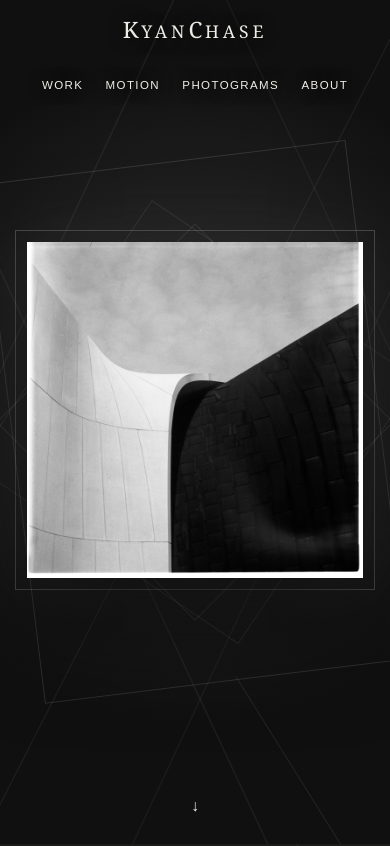
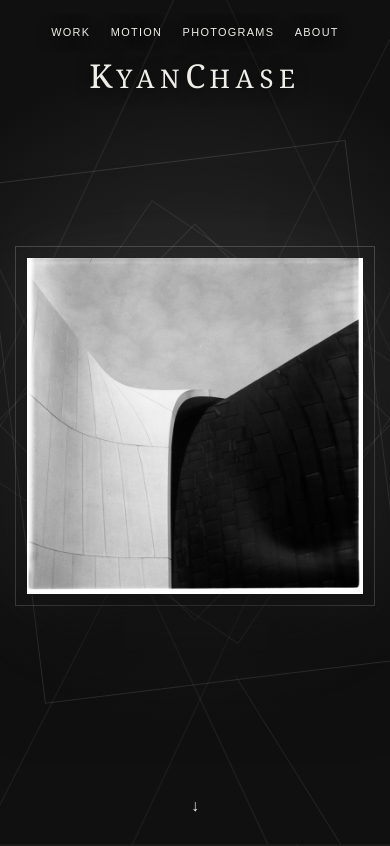
Before and after one commit to kyanchase/kyanchase.com, a Next.js app: page / in a window 390 px wide. Shown: the top 846 px of the page. Built offline with nearby package versions, Linux system fonts and the light colour scheme.

Commit message:
Improve mobile Safari header and safe areas

```diff
--- a/app/globals.css
+++ b/app/globals.css
@@ -13,6 +13,7 @@
 }
 
 html {
+  background: #101010;
   scroll-behavior: smooth;
 }
 
@@ -1001,26 +1002,34 @@ footer > a:last-child {
   .site-header {
     align-items: center;
     flex-direction: column;
-    gap: 1.15rem;
-    padding-top: 1.15rem;
+    gap: 0.7rem;
+    padding-bottom: 1.25rem;
+    padding-left: max(1rem, env(safe-area-inset-left));
+    padding-right: max(1rem, env(safe-area-inset-right));
+    padding-top: max(0.65rem, env(safe-area-inset-top));
   }
 
   .site-header .wordmark {
-    font-size: 1.05rem;
+    font-size: clamp(1.35rem, 6vw, 1.7rem);
     left: auto;
+    line-height: 1;
+    order: 2;
     position: relative;
     transform: none;
   }
 
   .home-page .site-header .wordmark {
-    font-size: 1.1rem;
+    font-size: clamp(1.5rem, 6.6vw, 1.85rem);
     top: auto;
     transform: none;
   }
 
   nav {
-    gap: 1.1rem;
+    gap: clamp(0.8rem, 4vw, 1.35rem);
+    justify-content: center;
     margin-left: 0;
+    order: 1;
+    width: 100%;
   }
 
   nav a {
@@ -1030,9 +1039,13 @@ footer > a:last-child {
     padding: 0 0.15rem;
   }
 
+  .site-header nav a {
+    font-size: clamp(0.61rem, 2.8vw, 0.72rem);
+  }
+
   .hero {
     min-height: 100svh;
-    padding: 5.5rem 1.4rem 7rem;
+    padding: calc(7.5rem + env(safe-area-inset-top)) 1.4rem calc(7rem + env(safe-area-inset-bottom));
   }
 
   .hero-image {
@@ -1041,7 +1054,7 @@ footer > a:last-child {
 
   .scroll-cue {
     min-height: 2.75rem;
-    bottom: 1rem;
+    bottom: max(1rem, env(safe-area-inset-bottom));
   }
 
   .hero-geometry span:first-child {
--- a/app/layout.tsx
+++ b/app/layout.tsx
@@ -1,5 +1,10 @@
-import type { Metadata } from "next";
+import type { Metadata, Viewport } from "next";
 import "./globals.css";
+
+export const viewport: Viewport = {
+  themeColor: "#101010",
+  viewportFit: "cover",
+};
 
 export const metadata: Metadata = {
   metadataBase: new URL("https://kyanchase.com"),
```
